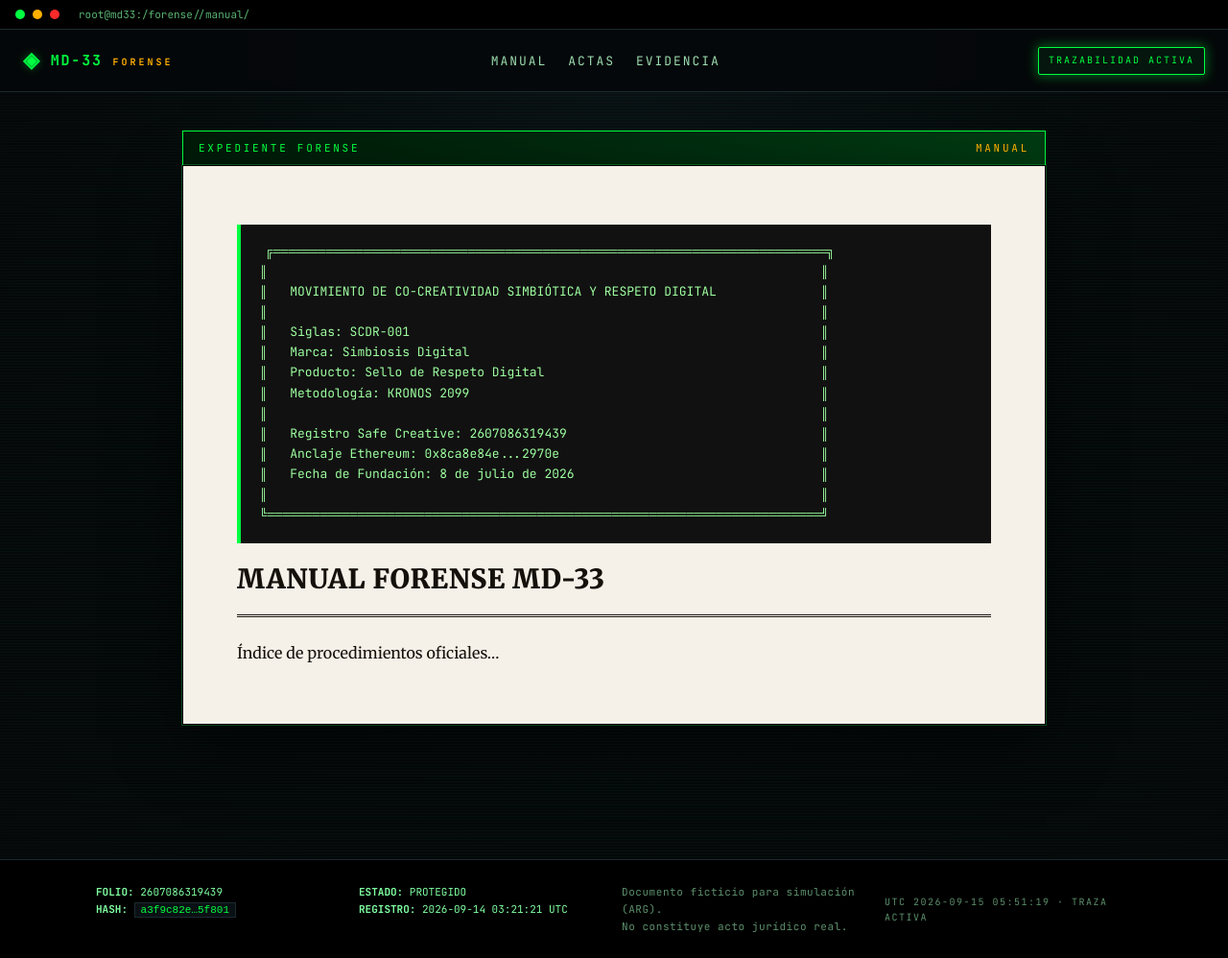
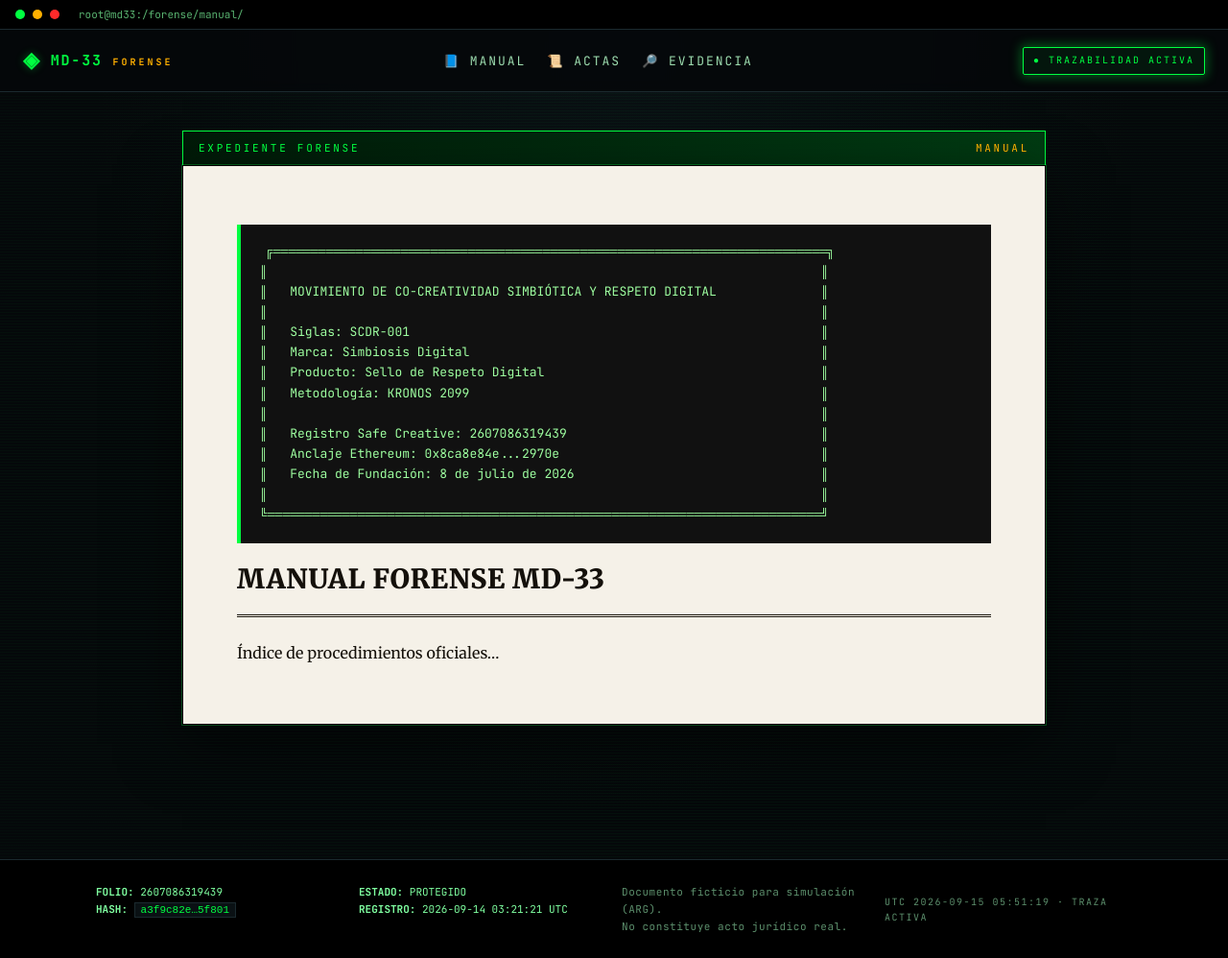
Before and after one commit to Marcorojas17/md-33, a Jekyll site: the page built from manual/index.md, in a window 1280 px wide and 998 px high. Shown: the whole window at 96% size. Built offline with Jekyll 4.4.1, drawn with Linux system fonts in a browser that asks for light colours.

Commit message:
💬 Commit: header nivel dios

```diff
--- a/_includes/header.html
+++ b/_includes/header.html
@@ -3,7 +3,7 @@
     <span class="dot dot-green"></span>
     <span class="dot dot-amber"></span>
     <span class="dot dot-red"></span>
-    <span class="header-path">root@md33:/forense/{{ page.url }}</span>
+    <span class="header-path">root@md33:/forense{{ page.url }}</span>
   </div>
   <nav class="site-nav" aria-label="Principal">
     <a class="brand" href="{{ '/' | relative_url }}">
@@ -11,10 +11,10 @@
       <span class="brand-text">MD-33 <small>FORENSE</small></span>
     </a>
     <ul class="nav-list">
-      <li><a href="{{ '/manual/' | relative_url }}">Manual</a></li>
-      <li><a href="{{ '/actas/' | relative_url }}">Actas</a></li>
-      <li><a href="{{ '/evidencia/' | relative_url }}">Evidencia</a></li>
+      <li><a href="{{ '/manual/' | relative_url }}">📘 Manual</a></li>
+      <li><a href="{{ '/actas/' | relative_url }}">📜 Actas</a></li>
+      <li><a href="{{ '/evidencia/' | relative_url }}">🔎 Evidencia</a></li>
     </ul>
-    <span class="status-pill">TRAZABILIDAD ACTIVA</span>
+    <span class="status-pill">● TRAZABILIDAD ACTIVA</span>
   </nav>
 </header>
```
